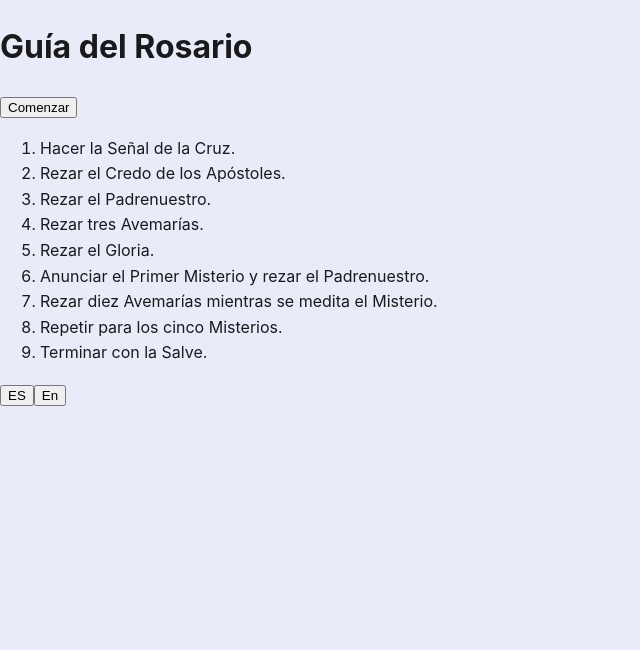
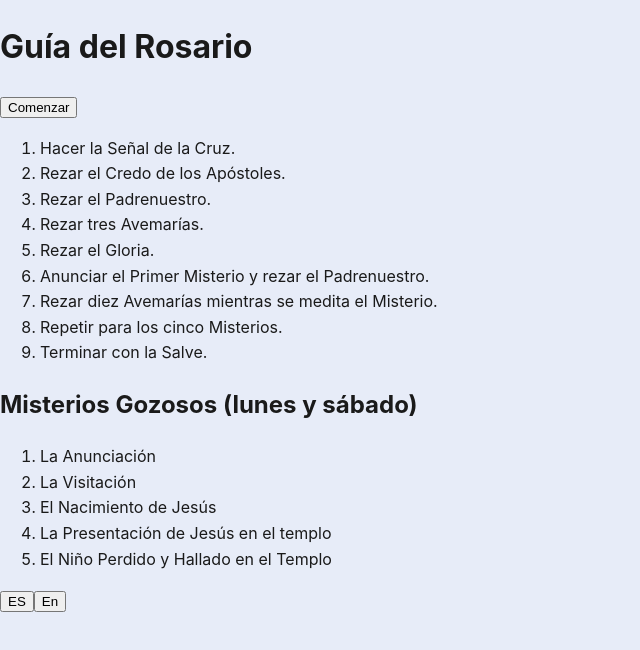
Before and after one commit to LuisDev912/Rosary-guide, a React (Vite) app: page / in a window 1280 px wide. Shown: the top 650 px of the page, without its empty margins (0-640 px from the left). Built offline with nearby package versions, Linux system fonts and the light colour scheme.

Commit message:
"feat: Complete MysteryGroup.jsx component - The component receives two props from App.jsx: items and title. - It shows the Mysteries in the #MysteriesGroup div. - The component will take the same props from Mysteries.jsx later."

```diff
--- a/src/App.jsx
+++ b/src/App.jsx
@@ -1,7 +1,9 @@
 import { useTranslation } from "react-i18next";
 import LanguageSwitcher from "./components/LanguageSwitcher";
 import Steps from "./components/Steps";
+import "./components/MysteryGroup";
 import './styles/App.css';
+import MysteryGroup from "./components/MysteryGroup";
 
 function App() {
   const { t } = useTranslation();
@@ -15,6 +17,12 @@ function App() {
 
       <Steps />
 
+      <MysteryGroup
+        title={t("rosary.mysteries.joyful.title")}
+        items={t("rosary.mysteries.joyful.list", { returnObjects: true })}
+      />
+
+
       <LanguageSwitcher />
     </>
   )
--- a/src/components/MysteryGroup.jsx
+++ b/src/components/MysteryGroup.jsx
@@ -1,3 +1,5 @@
+import { useTranslation } from "react-i18next";
+
 /**
 MysteryGroup Component
 
@@ -12,3 +14,22 @@ Notes:
 - This component is intentionally generic so it can be reused four times inside the main Mysteries component.
 - Future responsive styling will be added through CSS Modules.
 */
+
+function MysteryGroup({title, items}) {
+    const { t } = useTranslation();
+
+    return (
+        <>
+            <h2>{t(title)}</h2>
+            <div className="MysteriesGroup">
+                <ol>
+                    {items.map((item, index) => (
+                        <li key={index}>{item}</li>
+                    ))}
+                </ol>
+            </div>
+        </>
+    );
+};
+
+export default MysteryGroup;
```
